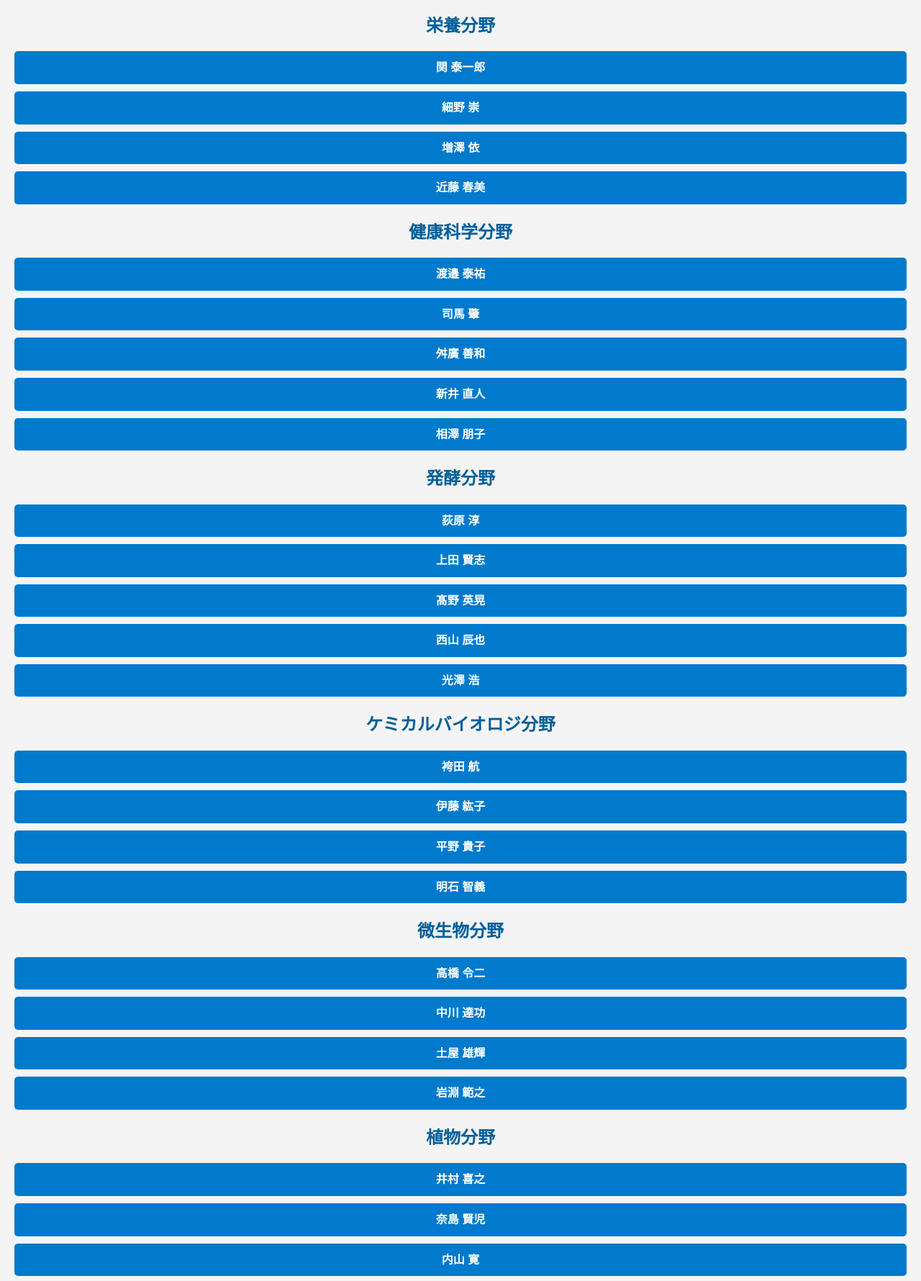
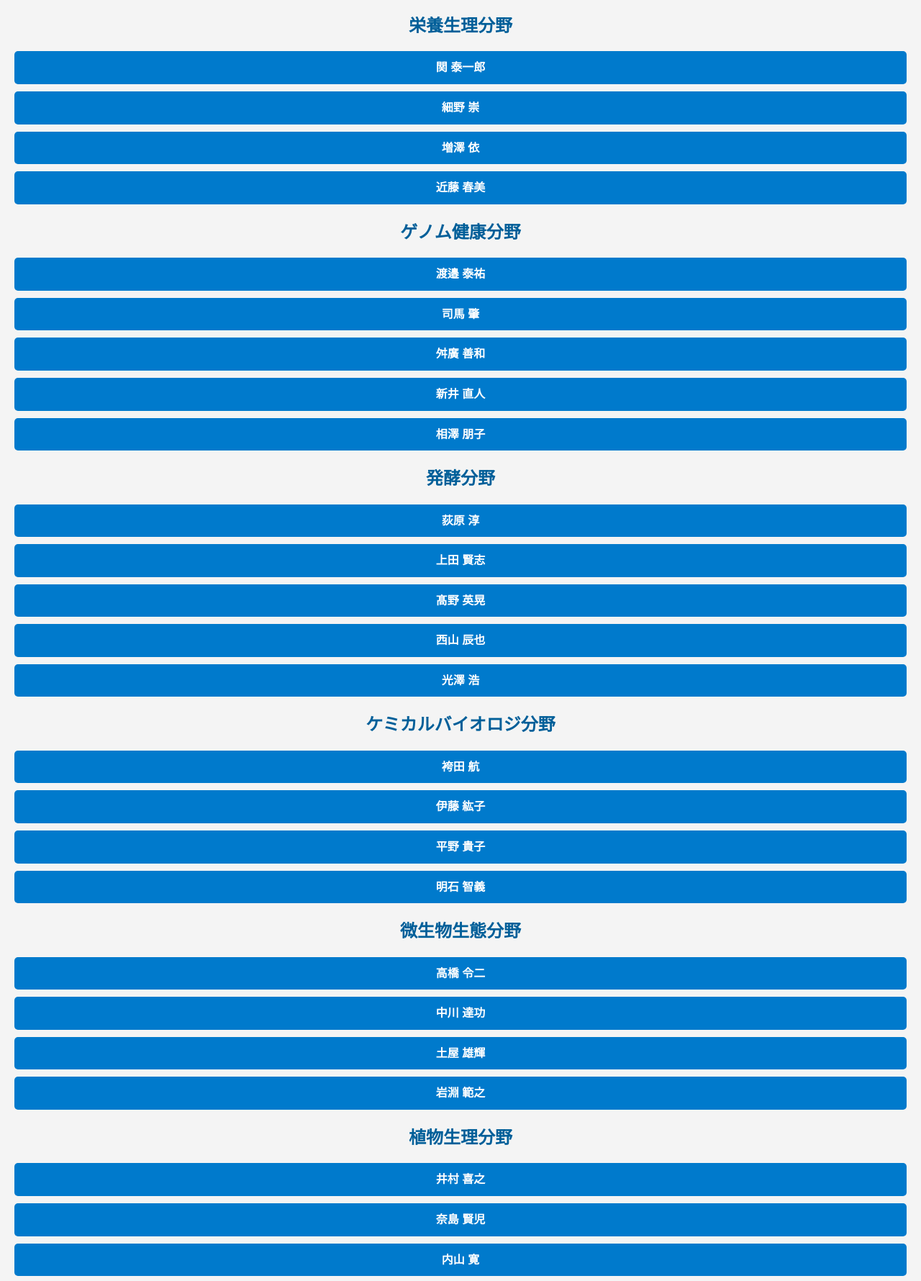
Before and after one commit to CL-ken/CL-ken.github.io, a plain HTML site: page Tools/BIO_mail-address.html in a window 1280 px wide. Shown: the part 117-1897 px from the top of the page at 72% size. Drawn offline with Linux system fonts and the light colour scheme.

Commit message:
BIO_mail-address upd

```diff
--- a/Tools/BIO_mail-address.html
+++ b/Tools/BIO_mail-address.html
@@ -11,14 +11,14 @@
 
 <body>
     <h1>バイオサイエンス学科</h1>
-    <h2>栄養分野</h2>
+    <h2>栄養生理分野</h2>
     <ul>
         <li><a href="mailto:seki.taiichirou@nihon-u.ac.jp">関 泰一郎</a></li>
         <li><a href="mailto:hosono.takashi@nihon-u.ac.jp">細野 崇</a></li>
         <li><a href="mailto:yori.ozaki-masuzawa@nihon-u.ac.jp">増澤 依</a></li>
         <li><a href="mailto:kondou.harumi@nihon-u.ac.jp">近藤 春美</a></li>
     </ul>
-    <h2>健康科学分野</h2>
+    <h2>ゲノム健康分野</h2>
     <ul>
         <li><a href="mailto:watanabe.taisuke@nihon-u.ac.jp">渡邉 泰祐</a></li>
         <li><a href="mailto:shiba.hajime@nihon-u.ac.jp">司馬 肇</a></li>
@@ -41,14 +41,14 @@
         <li><a href="mailto:hirano.takako@nihon-u.ac.jp">平野 貴子</a></li>
         <li><a href="mailto:akashi.tomoyoshi@nihon-u.ac.jp">明石 智義</a></li>
     </ul>
-    <h2>微生物分野</h2>
+    <h2>微生物生態分野</h2>
     <ul>
         <li><a href="mailto:takahashi.reiji@nihon-u.ac.jp">高橋 令二</a></li>
         <li><a href="mailto:nakagawa.tatsunori@nihon-u.ac.jp">中川 達功</a></li>
         <li><a href="mailto:tsuchiya.yuki@nihon-u.ac.jp">土屋 雄輝</a></li>
         <li><a href="mailto:iwabuchi.noriyuki@nihon-u.ac.jp">岩淵 範之</a></li>
     </ul>
-    <h2>植物分野</h2>
+    <h2>植物生理分野</h2>
     <ul>
         <li><a href="mailto:imura.yoshiyuki@nihon-u.ac.jp">井村 喜之</a></li>
         <li><a href="mailto:nashima.kenji@nihon-u.ac.jp">奈島 賢児</a></li>
```
